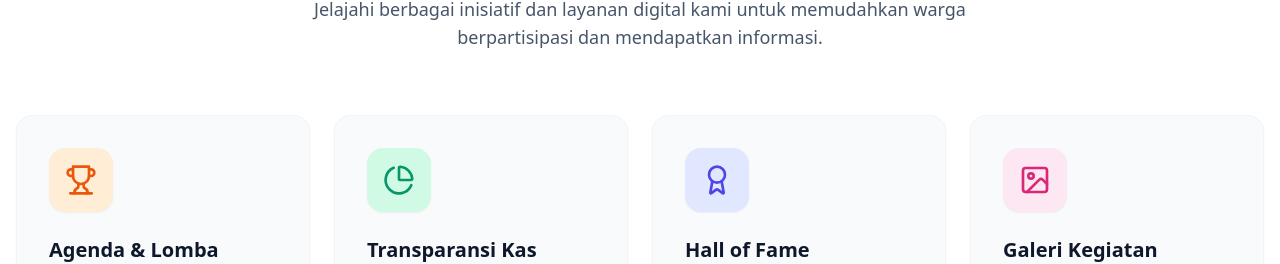
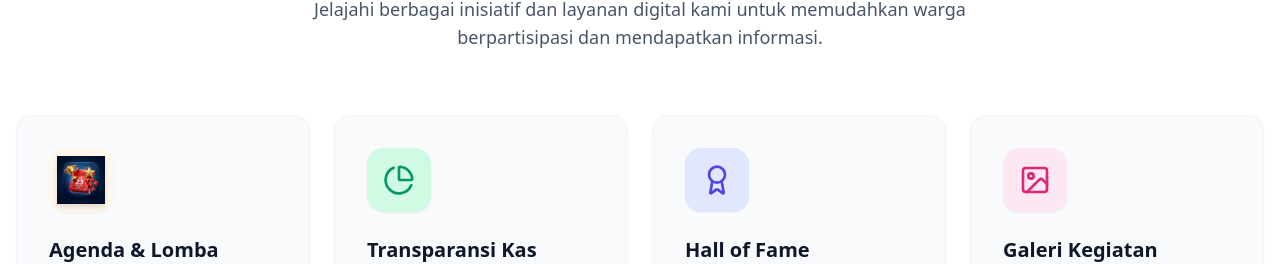
Before and after one commit to devcraftid/KarangTaruna, a React (Vite) app: page / in a window 1280 px wide. Shown: the part 1090-1354 px from the top of the page. Built offline with nearby package versions, Linux system fonts and the light colour scheme; no server answers; the database is empty.

Commit message:
feat: replace agenda icon with custom 3D image

```diff
--- a/src/pages/public/Home.tsx
+++ b/src/pages/public/Home.tsx
@@ -24,7 +24,7 @@ export default function Home() {
   const latestBerita = berita?.slice(0, 3) || []
 
   const features = [
-    { title: 'Agenda & Lomba', icon: Trophy, desc: 'Ikuti berbagai lomba dan kegiatan menarik tingkat RW.', to: '/lomba', color: 'bg-orange-100 text-orange-600' },
+    { title: 'Agenda & Lomba', icon: Trophy, imageSrc: '/agenda-icon.png', desc: 'Ikuti berbagai lomba dan kegiatan menarik tingkat RW.', to: '/lomba', color: 'bg-orange-50' },
     { title: 'Transparansi Kas', icon: PieChart, desc: 'Pantau laporan keuangan dan penggunaan dana kas warga.', to: '/transparansi', color: 'bg-emerald-100 text-emerald-600' },
     { title: 'Hall of Fame', icon: Award, desc: 'Apresiasi dan sejarah perjalanan Karang Taruna kami.', to: '/hall-of-fame', color: 'bg-indigo-100 text-indigo-600' },
     { title: 'Galeri Kegiatan', icon: ImageIcon, desc: 'Dokumentasi foto dan video dari setiap program kami.', to: '/galeri', color: 'bg-pink-100 text-pink-600' },
@@ -118,8 +118,12 @@ export default function Home() {
               <Link key={i} to={feature.to} className="group block h-full">
                 <Card className="h-full border-slate-100 dark:border-slate-800 hover:border-primary/50 hover:shadow-xl transition-all duration-300 rounded-2xl overflow-hidden bg-slate-50 dark:bg-slate-900 group-hover:-translate-y-2">
                   <CardContent className="p-8">
-                    <div className={`w-16 h-16 rounded-2xl ${feature.color} flex items-center justify-center mb-6 transform group-hover:scale-110 transition-transform duration-300 shadow-sm`}>
-                      <feature.icon className="w-8 h-8" />
+                    <div className={`w-16 h-16 rounded-2xl ${feature.color} flex items-center justify-center mb-6 transform group-hover:scale-110 transition-transform duration-300 shadow-sm overflow-hidden p-2`}>
+                      {feature.imageSrc ? (
+                        <img src={feature.imageSrc} alt={feature.title} className="w-full h-full object-contain drop-shadow-md" />
+                      ) : (
+                        <feature.icon className="w-8 h-8" />
+                      )}
                     </div>
                     <h3 className="text-xl font-bold text-slate-900 dark:text-white mb-3">{feature.title}</h3>
                     <p className="text-slate-600 dark:text-slate-400 font-medium mb-6 line-clamp-2">{feature.desc}</p>
```
Also changed, not shown: public/agenda-icon.png (added).
